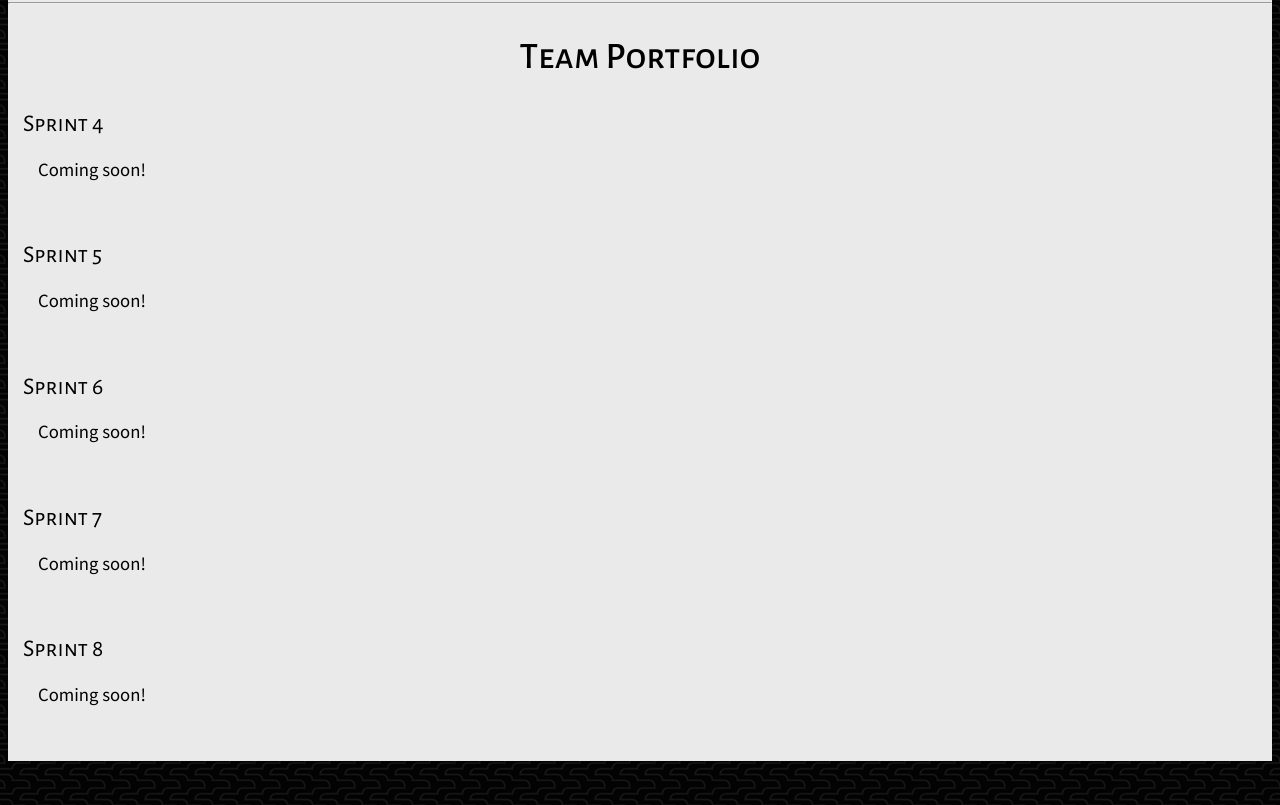
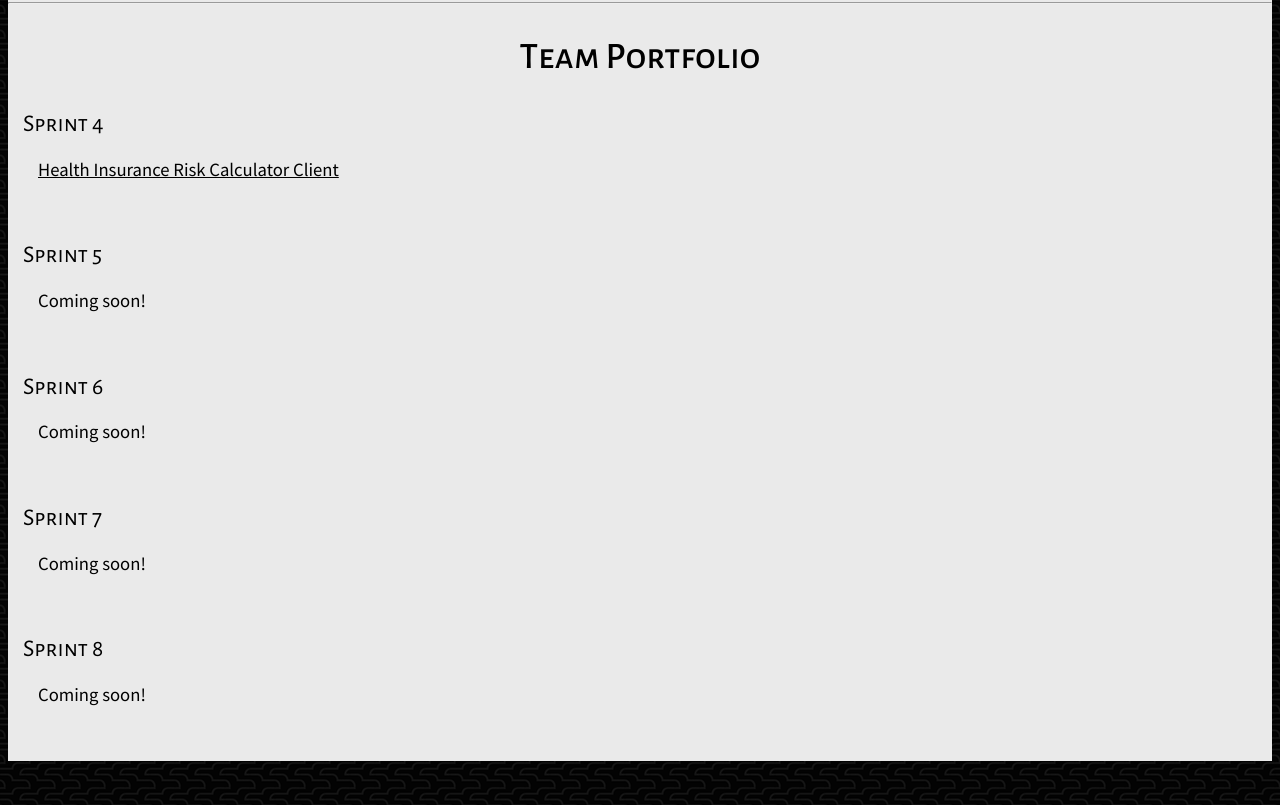
Before and after one commit to JustEnough-WebApp/GettingToKnowEachOther_Teams, a website: page static/index.html in a window 1280 px wide. Shown: the part 1663-2468 px from the top of the page. Drawn offline with Linux system fonts and the light colour scheme.

Commit message:
merge, added sprint 4

```diff
--- a/static/index.html
+++ b/static/index.html
@@ -70,7 +70,7 @@
             <h3>Julie Dosher</h3>
             <ul>
                 <li><a href="https://juliedosher-cpsc440-intro.azurewebsites.net/" target="_blank">
-                    Personal Page</a></li> <!-- TODO: change link text ?????-->
+                    Personal Page</a></li>
                 <li><a href="https://juliedosher-cpsc440-portfolio.azurewebsites.net/"
                     target="_blank">Portfolio</a></li>
             </ul>
@@ -110,7 +110,8 @@
             <hr>
             <h2>Team Portfolio</h2>
             <h3>Sprint 4</h3>
-            <p>Coming soon!</p>
+            <p><a href="https://dps-insuranceriskcalculator.azurewebsites.net" target="_blank">
+                Health Insurance Risk Calculator Client</a></p>
 
             <br>
             <h3>Sprint 5</h3>
```
